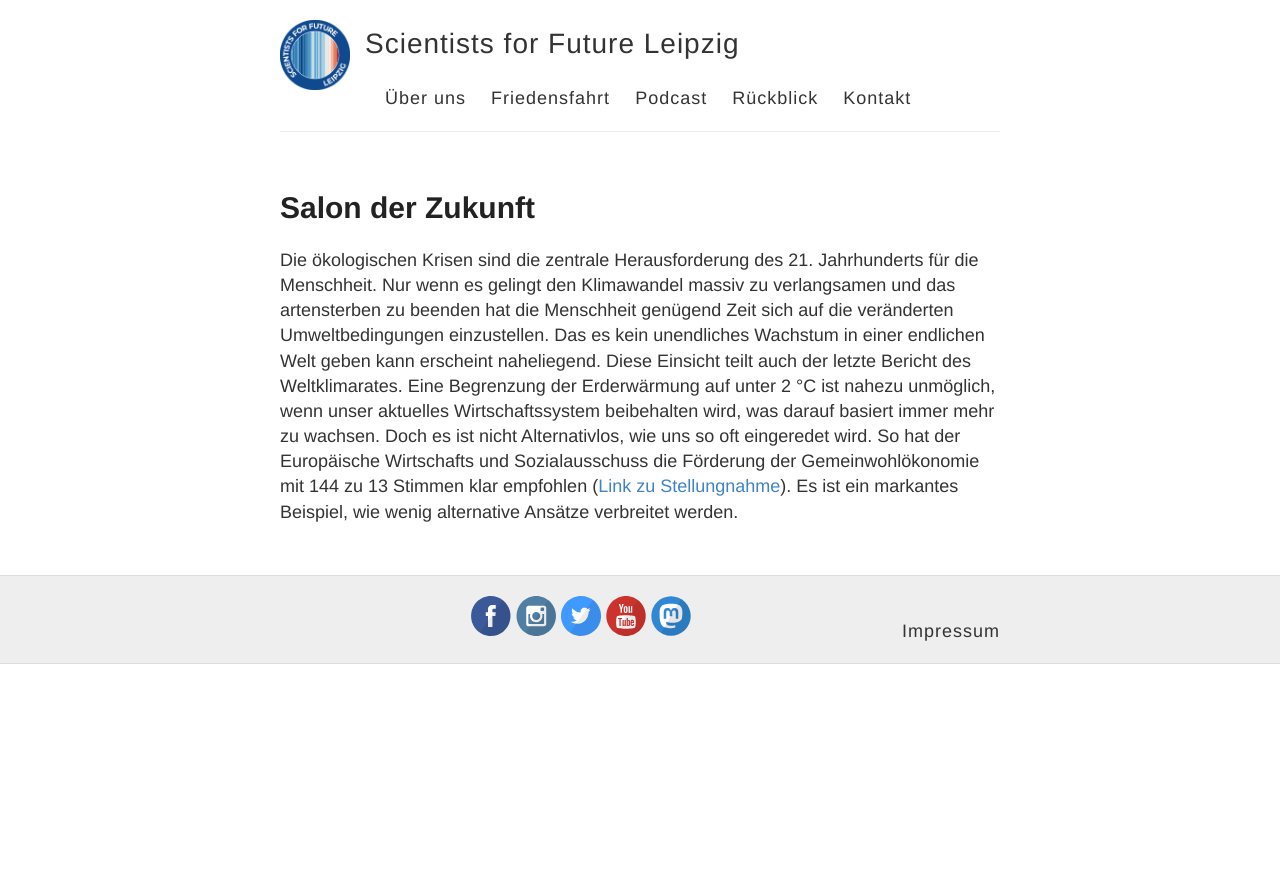
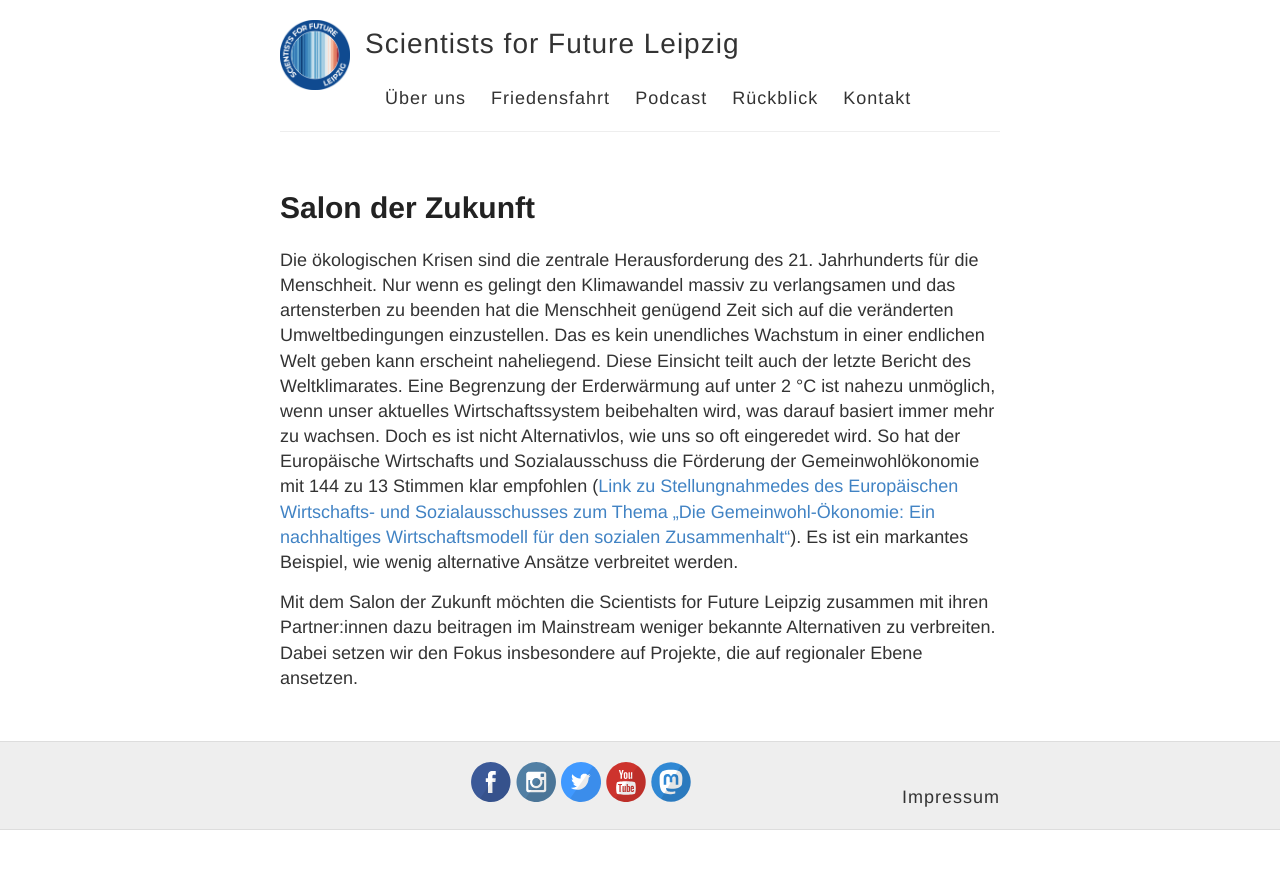
Before and after one commit to s4f-leipzig/s4f-leipzig.github.io, a Jekyll site: the page built from salon.md, in a window 1280 px wide. Shown: the top 869 px of the page. Built offline with Jekyll 4.4.1, drawn with Linux system fonts in a browser that asks for light colours; a file with an impossible date is left out.

Commit message:
Update salon.md

```diff
--- a/salon.md
+++ b/salon.md
@@ -10,5 +10,7 @@ Das es kein unendliches Wachstum in einer endlichen Welt geben kann erscheint na
 Eine Begrenzung der Erderwärmung auf unter 2 °C ist nahezu unmöglich, wenn unser aktuelles Wirtschaftssystem beibehalten wird,
 was darauf basiert immer mehr zu wachsen. Doch es ist nicht Alternativlos, wie uns so oft eingeredet wird. So hat der Europäische Wirtschafts und
 Sozialausschuss die Förderung der Gemeinwohlökonomie mit 144 zu 13 Stimmen klar empfohlen
-(<a href="https://eur-lex.europa.eu/legal-content/DE/TXT/?uri=CELEX%3A52015IE2060">Link zu Stellungnahme</a>). Es ist ein markantes Beispiel, wie wenig
+(<a href="https://eur-lex.europa.eu/legal-content/DE/TXT/?uri=CELEX%3A52015IE2060">Link zu Stellungnahmedes des Europäischen Wirtschafts- und Sozialausschusses zum Thema „Die Gemeinwohl-Ökonomie: Ein nachhaltiges Wirtschaftsmodell für den sozialen Zusammenhalt“</a>). Es ist ein markantes Beispiel, wie wenig
 alternative Ansätze verbreitet werden.
+
+Mit dem Salon der Zukunft möchten die Scientists for Future Leipzig zusammen mit ihren Partner:innen dazu beitragen im Mainstream weniger bekannte Alternativen zu verbreiten. Dabei setzen wir den Fokus insbesondere auf Projekte, die auf regionaler Ebene ansetzen.
```
